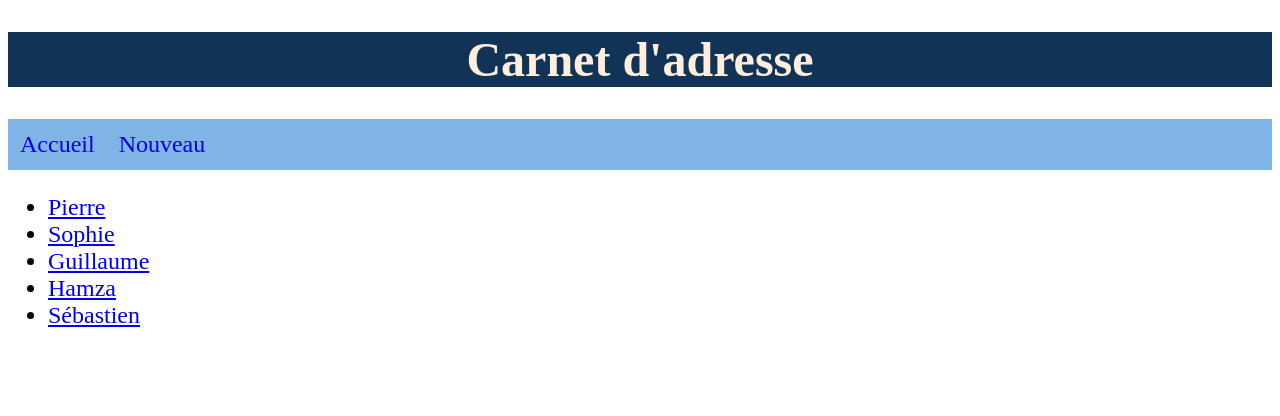
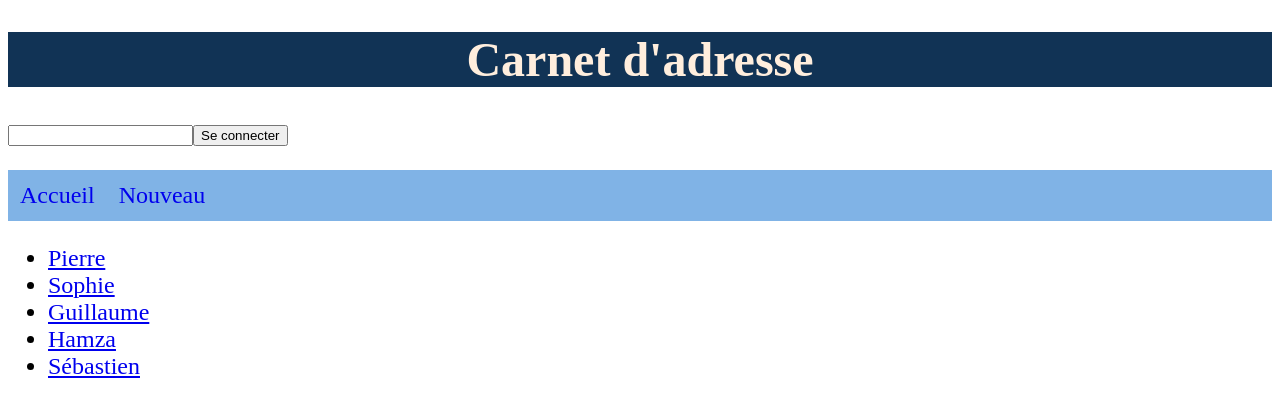
Before and after one commit to pbreteche/ng210208, an Angular app: page /list in a window 1280 px wide. Shown: the top 416 px of the page. Built offline with nearby package versions, Linux system fonts and the light colour scheme.

Commit message:
login component

```diff
--- a/src/app/app.component.html
+++ b/src/app/app.component.html
@@ -1,4 +1,6 @@
 <h1>{{ title }}</h1>
+
+<app-login></app-login>
 
 <nav>
     <ul>
--- a/src/app/app.module.ts
+++ b/src/app/app.module.ts
@@ -15,6 +15,7 @@ import { ContactReaciveEditComponent } from './contact-reacive-edit/contact-reac
 import { AlphanumericValidatorDirective } from './alphanumeric-validator.directive';
 import { MinValidatorDirective } from './min-validator.directive';
 import { EmailPartPipe } from './email-part.pipe';
+import { LoginComponent } from './login/login.component';
 
 @NgModule({
   declarations: [
@@ -28,7 +29,8 @@ import { EmailPartPipe } from './email-part.pipe';
     ContactReaciveEditComponent,
     AlphanumericValidatorDirective,
     MinValidatorDirective,
-    EmailPartPipe
+    EmailPartPipe,
+    LoginComponent
   ],
   imports: [
     BrowserModule,
--- /dev/null
+++ b/src/app/login/login.component.html
@@ -0,0 +1,8 @@
+<div *ngIf="!currentUser; else logoutTemplate">
+    <input type="text" [(ngModel)]="username">
+    <button (click)="login()">Se connecter</button>
+</div>
+
+<ng-template #logoutTemplate>
+    <p>{{ currentUser }} <button (click)="logout()">Se déconnecter</button></p>
+</ng-template>
--- /dev/null
+++ b/src/app/login/login.component.ts
@@ -0,0 +1,27 @@
+import { UserService } from './../user.service';
+import { Component } from '@angular/core';
+
+@Component({
+  selector: 'app-login',
+  templateUrl: './login.component.html',
+  styleUrls: ['./login.component.scss']
+})
+export class LoginComponent {
+  username = '';
+
+  constructor(private user: UserService) { }
+
+  get currentUser() {
+    return this.user.user;
+  }
+
+  login() {
+    this.user.user = this.username;
+    this.username = '';
+  }
+
+  logout() {
+    this.user.user = null;
+  }
+
+}
--- /dev/null
+++ b/src/app/user.service.ts
@@ -0,0 +1,8 @@
+import { Injectable } from '@angular/core';
+
+@Injectable({
+  providedIn: 'root'
+})
+export class UserService {
+  user: string|null|undefined;
+}
```
Also changed, not shown: src/app/login/login.component.scss (added), 2 other files (tests, documents, lock files or other folders).
